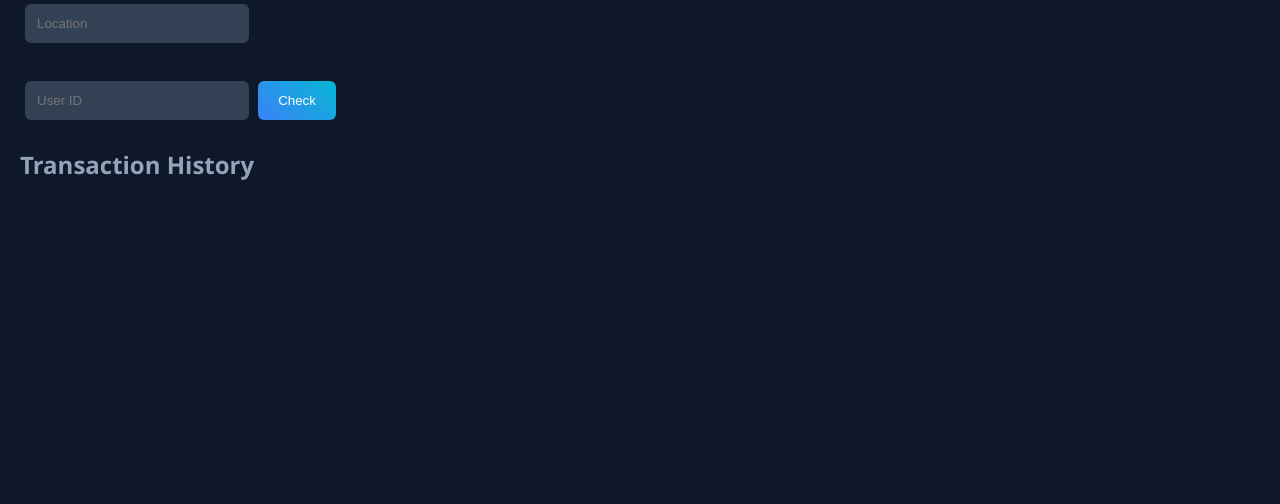
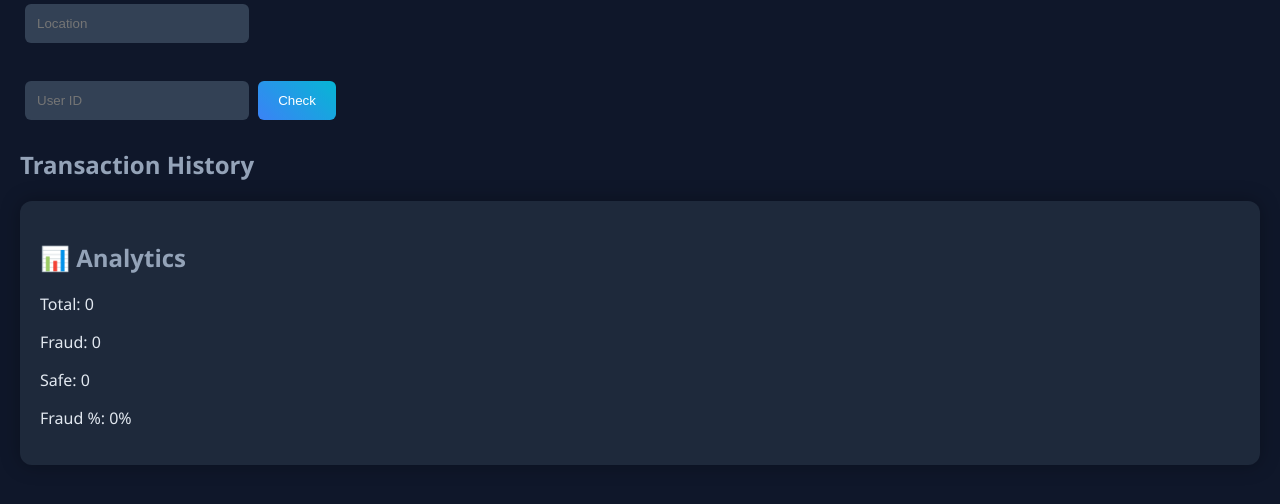
Before and after one commit to Rao130/fintech-ai-system, a Flask app: page / in a window 1280 px wide. Shown: the part 251-755 px from the top of the page. Run offline with Flask 3, Linux system fonts and the light colour scheme; data that the repository does not hold is empty; parts of the project's set-up code (start-up, migrations or seed data) failed here and were passed over.

Commit message:
updated system file

```diff
--- a/app.py
+++ b/app.py
@@ -145,6 +145,34 @@ def get_history():
 
     return jsonify(history)
 
+@app.route('/analytics', methods=['GET'])
+def analytics():
+    conn = sqlite3.connect('database.db')
+    c = conn.cursor()
+
+    # Total transactions
+    c.execute("SELECT COUNT(*) FROM transactions")
+    total = c.fetchone()[0]
+
+    # Fraud count
+    c.execute("SELECT COUNT(*) FROM transactions WHERE result='Fraud'")
+    fraud = c.fetchone()[0]
+
+    # Safe count
+    safe = total - fraud
+
+    # Fraud %
+    fraud_percent = round((fraud / total) * 100, 2) if total > 0 else 0
+
+    conn.close()
+
+    return jsonify({
+        "total": total,
+        "fraud": fraud,
+        "safe": safe,
+        "fraud_percent": fraud_percent
+    })
+
 # -------------------------------
 # Run
 # -------------------------------
--- a/templates/index.html
+++ b/templates/index.html
@@ -18,7 +18,13 @@
 
     <h2>Transaction History</h2>
     <ul id="history"></ul>
-
+    <div class="card">
+        <h2>📊 Analytics</h2>
+        <p>Total: <span id="total">0</span></p>
+        <p>Fraud: <span id="fraud">0</span></p>
+        <p>Safe: <span id="safe">0</span></p>
+        <p>Fraud %: <span id="percent">0%</span></p>
+    </div>
     <script>
         function checkFraud() {
             const amount = document.getElementById("amount").value;
@@ -43,6 +49,7 @@
                     data.result + " | Risk Score: " + data.risk_score + "%" + data.reason ? " | Reason: " + data.reason : "";
 
                 loadHistory(); // ✅ important
+                loadAnalytics(); // ✅ important
             });
         }
 
@@ -61,7 +68,22 @@
         }
 
         // Page load pe history show kare
-        window.onload = loadHistory;
+
+
+        function loadAnalytics() {
+            fetch('/analytics')
+            .then(res => res.json())
+            .then(data => {
+                document.getElementById("total").innerText = data.total;
+                document.getElementById("fraud").innerText = data.fraud;
+                document.getElementById("safe").innerText = data.safe;
+                document.getElementById("percent").innerText = data.fraud_percent + "%";
+            });
+        }
+        window.onload = function() {
+            loadHistory();
+            loadAnalytics();
+        }
     </script>
 
 </body>
```
